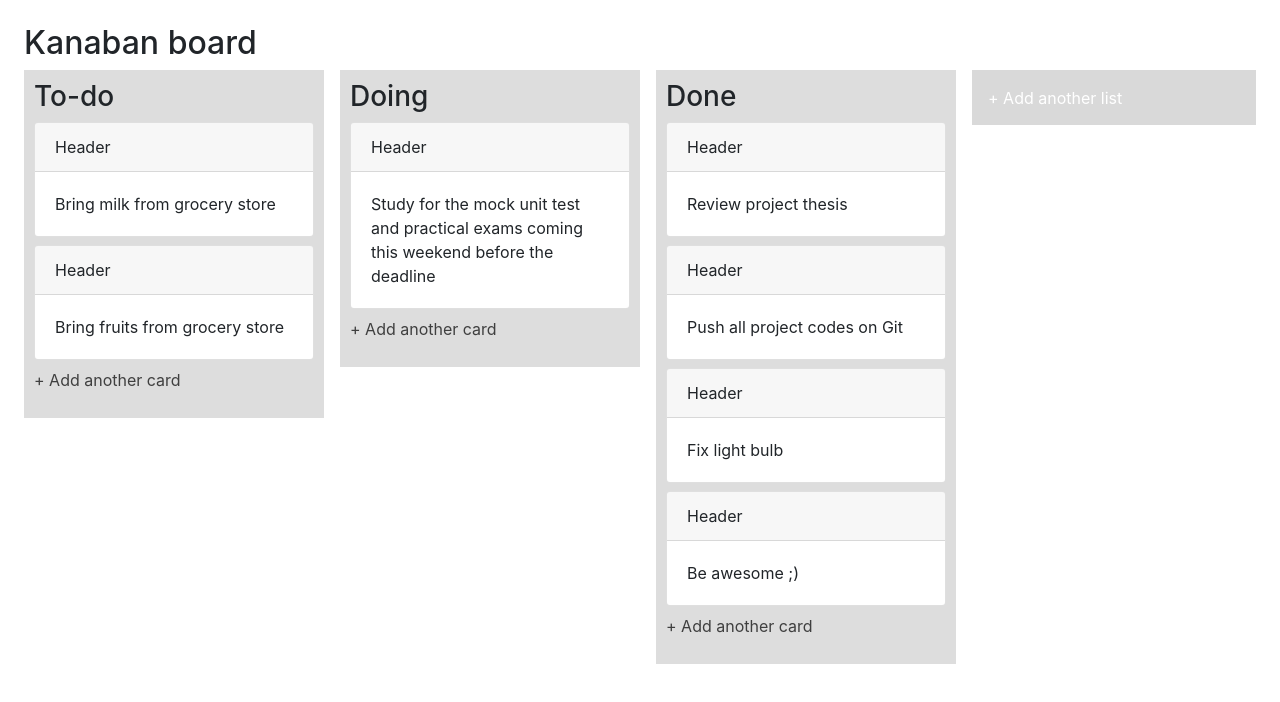
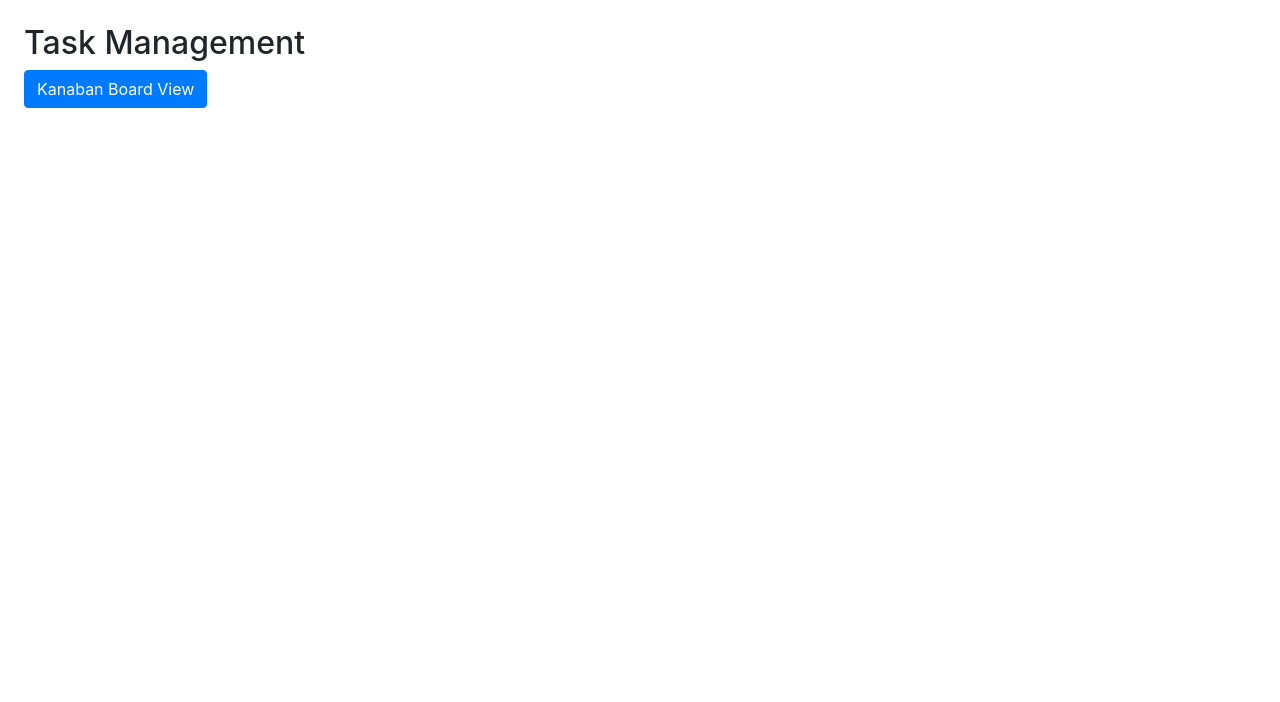
Before and after one commit to RiyaNegi/Kanban, a React (Create React App) app: page / in a window 1280 px wide. Shown: the top 702 px of the page. Built offline with nearby package versions, Linux system fonts and the light colour scheme.

Commit message:
Add basic drag and drop feature

```diff
--- a/src/components/App.js
+++ b/src/components/App.js
@@ -1,27 +1,23 @@
 import React, { PureComponent } from 'react'
-import List from "./List"
 import { connect } from "react-redux";
-import ActionButton from "./ActionButton"
-import { DragDropContext } from "react-beautiful-dnd"
+import { Button } from "react-bootstrap"
+import BoardView from "./BoardView"
 
 
 class App extends PureComponent {
+  state = {
+    boardView: false
+  }
   render() {
-
-    const lists = this.props.lists;
-    console.log("list: ", lists)
     return (
       <div className="m-4">
-        <h2>Kanaban board</h2>
-        <div className="d-flex">
-          {lists.map(i => (
-            <div className="mr-3">
-              <List listId={i.id} key={i.id} title={i.title} cards={i.cards} />
-            </div>
-          )
-          )}
-          <ActionButton list />
-        </div>
+        <h2>Task Management</h2>
+        {
+          this.state.boardView ?
+            (<div><Button onClick={() => this.setState({ boardView: false })} >List View </Button> <BoardView /> </div>)
+            :
+            <Button onClick={() => this.setState({ boardView: true })}>Kanaban Board View</Button>
+        }
       </div>
     );
   }
--- /dev/null
+++ b/src/components/BoardView.js
@@ -0,0 +1,40 @@
+import React, { PureComponent } from 'react'
+import List from "./List"
+import { connect } from "react-redux";
+import ActionButton from "./ActionButton"
+import { DragDropContext } from "react-beautiful-dnd"
+
+class App extends PureComponent {
+
+
+    onDragEnd = () => {
+
+    }
+
+    render() {
+        const lists = this.props.lists;
+        console.log("list: ", lists)
+        return (
+            <DragDropContext onDragEnd={this.onDragEnd}>
+                <div className="m-4">
+                    <h2>Kanaban board</h2>
+                    <div className="d-flex">
+                        {lists.map(i => (
+                            <div className="mr-3">
+                                <List listId={i.id} key={i.id} title={i.title} cards={i.cards} />
+                            </div>
+                        )
+                        )}
+                        <ActionButton list />
+                    </div>
+                </div>
+            </DragDropContext>
+        );
+    }
+}
+
+const mapStateToProps = state => ({
+    lists: state.lists
+})
+
+export default connect(mapStateToProps)(App);
--- a/src/components/List.js
+++ b/src/components/List.js
@@ -2,17 +2,22 @@ import React from "react";
 import "./App.css"
 import ListCard from "./ListCard"
 import ActionButton from "./ActionButton"
+import { Droppable } from "react-beautiful-dnd"
 
 const List = ({ title, cards, listId }) => {
-    console.log("here list id is ", listId)
     return (
-        <div className="list-container">
-            <h3>{title}</h3>
-            {cards.map(i => (
-                <ListCard listId={listId} key={i.id} text={i.text} />
-            ))}
-            <ActionButton listId={listId} />
-        </div>
+        <Droppable droppableId={String(listId)}>
+            {provided => (
+                <div {...provided.droppableProps} ref={provided.innerRef} className="list-container">
+                    <h3>{title}</h3>
+                    {cards.map((i, index) => (
+                        <ListCard listId={listId} index={index} key={i.id} text={i.text} id={i.id} />
+                    ))}
+                    <ActionButton listId={listId} />
+                    {provided.placeholder}
+                </div>)}
+
+        </Droppable>
     )
 }
 
--- a/src/components/ListCard.js
+++ b/src/components/ListCard.js
@@ -1,15 +1,15 @@
-import React from "react"
-import { Card } from "react-bootstrap"
+import React from "react";
+import { Card } from "react-bootstrap";
+import { Draggable } from "react-beautiful-dnd";
 
-const ListCard = ({ text, key, listId }) => {
+const ListCard = ({ text, key, listId, id, index }) => {
     return (
-        <div>
+        <Draggable draggableId={String(id)} index={index}>
+            {provided => (
+                <div ref={provided.innerRef} {...provided.draggableProps} {...provided.dragHandleProps}>
                     <Card
-                // bg={Light.toLowerCase()}
                         key={key}
                         listId={listId}
-                // text={Light.toLowerCase() === 'light' ? 'dark' : 'white'}
-                // style={{ width: '18rem' }}
                         className="mb-2"
                     >
                         <Card.Header>Header</Card.Header>
@@ -19,7 +19,8 @@ const ListCard = ({ text, key, listId }) => {
                             </Card.Text>
                         </Card.Body>
                     </Card>
-        </div>
+                </div>)}
+        </Draggable>
     )
 }
 
```
Also changed, not shown: 1 other file (tests, documents, lock files or other folders). Lines whose indentation alone changed are shown as unchanged.
